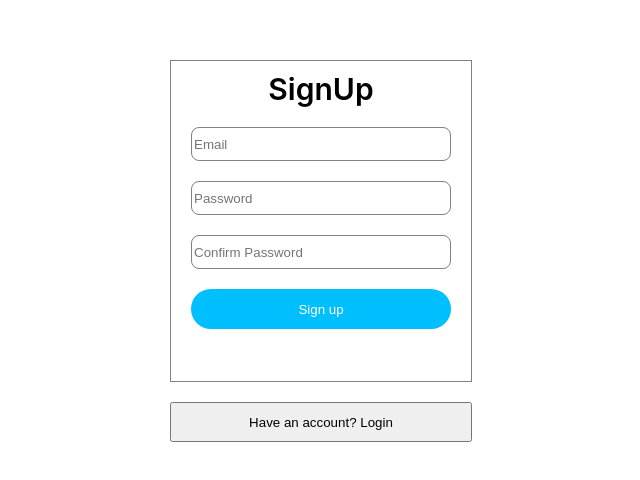
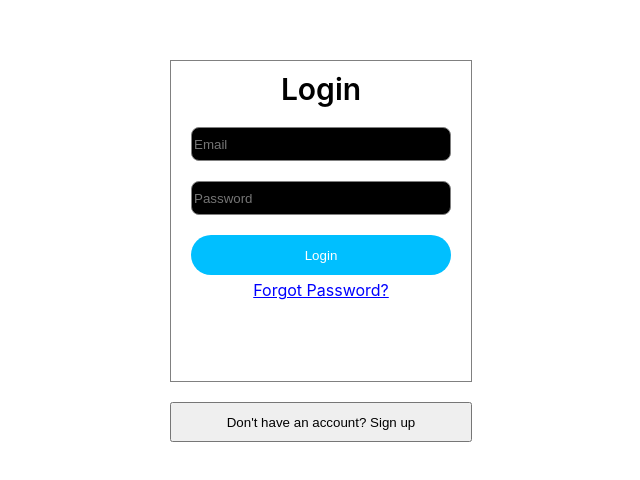
Before and after one commit to AmithChandru/mailbox-client, a React (Create React App) app: page /login in a window 1280 px wide. Shown: the part 180-660 px from the top of the page, without its empty margins (342-982 px from the left). Built offline with nearby package versions, Linux system fonts and the light colour scheme.

Commit message:
Added login

```diff
--- a/package.json
+++ b/package.json
@@ -3,11 +3,14 @@
   "version": "0.1.0",
   "private": true,
   "dependencies": {
+    "@reduxjs/toolkit": "^1.9.3",
     "@testing-library/jest-dom": "^5.16.5",
     "@testing-library/react": "^13.4.0",
     "@testing-library/user-event": "^13.5.0",
     "react": "^18.2.0",
     "react-dom": "^18.2.0",
+    "react-redux": "^8.0.5",
+    "react-router-dom": "^6.9.0",
     "react-scripts": "5.0.1",
     "web-vitals": "^2.1.4"
   },
--- a/src/App.js
+++ b/src/App.js
@@ -1,11 +1,20 @@
 import logo from './logo.svg';
 import './App.css';
 import Signup from './components/Signup';
+import { BrowserRouter, Route, Routes } from 'react-router-dom';
+import Login from './components/Login';
+import Home from './components/Home';
 
 function App() {
   return (
     <div className="App">
-      <Signup />
+      <BrowserRouter>
+        <Routes>
+          <Route path='/login' element={<Login />} />
+          <Route path='/signup' element={<Signup />} />
+          <Route path='/' element={<Home />} />
+        </Routes>
+      </BrowserRouter>
     </div>
   );
 }
--- /dev/null
+++ b/src/components/Home.js
@@ -0,0 +1,9 @@
+const Home = () => {
+  return (
+    <div>
+      <span>Welcome to Expense Tracker!</span>
+    </div>
+  )
+}
+
+export default Home;
--- /dev/null
+++ b/src/components/Login.js
@@ -0,0 +1,98 @@
+import { useContext, useState } from 'react';
+import { useNavigate } from 'react-router-dom';
+import './Signup.css';
+
+const Login = () => {
+
+  const [email, setEmail] = useState(null);
+  const [password, setPassword] = useState(null);
+  const [changePassword, setChangePassword] = useState(false);
+  const [changeEmail, setChangeEmail] = useState(null);
+  const [loading, setLoading] = useState(false);
+  const navigate = useNavigate();
+
+  const handleNavigate = () => {
+    navigate('/signup');
+  }
+
+  const handleLogin = async (e) => {
+    e.preventDefault();
+
+    await fetch('https://identitytoolkit.googleapis.com/v1/accounts:signInWithPassword?key=AIzaSyCszasJf5BQUdZzWYKXbjjvKo5BlnvW79Q', {
+      method: 'POST',
+      body: JSON.stringify({
+        email: email,
+        password: password,
+        returnSecureToken: true
+      }),
+      headers: {
+        'Content-Type': 'application/json'
+      }
+    }).then((res) => {
+      if (res.ok) {
+        res.json().then((data) => {
+          console.log(data);
+          navigate('/');
+        })
+      } else {
+        res.json().then((data) => {
+          alert(data.error.message);
+        })
+      }
+    })
+  }
+
+  const handleForgotPassword = async () => {
+    setLoading(true);
+    await fetch('https://identitytoolkit.googleapis.com/v1/accounts:sendOobCode?key=AIzaSyCszasJf5BQUdZzWYKXbjjvKo5BlnvW79Q', {
+      method: 'POST',
+      body: JSON.stringify({
+        requestType: 'PASSWORD_RESET',
+        email: changeEmail
+      }),
+      headers: {
+        'Content-Type': 'application/json'
+      }
+    }).then((res) => {
+      if (res.ok) {
+        res.json().then((data) => {
+          console.log(data);
+          setLoading(false);
+          changePassword(false);
+        })
+      } else {
+        res.json().then((data) => {
+          console.log(data);
+        })
+      }
+    })
+  }
+
+  return (
+    <div style={{ position: 'absolute', top: '30%', left: '40%' }}>
+      {!changePassword && <div className='SignupModal'>
+        <span style={{ fontSize: '30px', fontWeight: '600', marginTop: '10px' }}>Login</span>
+        <form className='SignupForm' onSubmit={handleLogin}>
+          <input className='SigninInput' type='email' placeholder='Email' onChange={(e) => setEmail(e.target.value)} />
+          <input className='SigninInput' type='password' placeholder='Password' onChange={(e) => setPassword(e.target.value)} />
+          <button className='SignupButton' type='submit'>Login</button>
+          <span className='ForgotPassword' onClick={() => setChangePassword(true)}>Forgot Password?</span>
+        </form>
+      </div>}
+      {changePassword && <div className='SignupModal'>
+        <span style={{ fontSize: '30px', fontWeight: '600', marginTop: '10px' }}>Forgot Password</span>
+        <form className='SignupForm' onSubmit={handleForgotPassword}>
+          <label style={{margin: '20px 0px'}}>Enter the email with which you have registered.</label>
+          <input className='SigninInput' type='email' placeholder='Email' onChange={(e) => setChangeEmail(e.target.value)} />
+          {!loading && <button className='SignupButton' type='submit'>Send Link</button>}
+          {loading && <p>Loading....</p>}
+        </form>
+      </div>}
+      <button className='LoginButton' onClick={handleNavigate}>
+        Don't have an account? Sign up
+      </button>
+    </div>
+  )
+}
+
+export default Login;
--- a/src/components/Signup.js
+++ b/src/components/Signup.js
@@ -1,5 +1,7 @@
 import { useState } from 'react';
-// import { useNavigate } from 'react-router-dom';
+import { useDispatch } from 'react-redux';
+import { useNavigate } from 'react-router-dom';
+import { authActions } from '../store/AuthReducer';
 import './Signup.css';
 
 const Signup = () => {
@@ -7,11 +9,12 @@ const Signup = () => {
   const [email, setEmail] = useState(null);
   const [password, setPassword] = useState(null);
   const [confirmPassword, setConfirmPassword] = useState(null);
-  // const navigate = useNavigate();
+  const navigate = useNavigate();
+  const dispatch = useDispatch();
 
-  // const handleNav = () => {
-  //   navigate('/Login');
-  // }
+  const handleNav = () => {
+    navigate('/login');
+  }
 
   const handleSignup = async (e) => {
     e.preventDefault();
@@ -33,7 +36,8 @@ const Signup = () => {
         }).then((res) => {
           if (res.ok) {
             res.json().then((data) => {
-              console.log(data, 'success');
+              dispatch(authActions.login(data));
+              navigate('/');
             })
           } else {
             res.json().then((data) => {
@@ -45,8 +49,6 @@ const Signup = () => {
         alert('Check if password is correct');
       }
     }
-
-
   }
 
   return (
@@ -60,7 +62,7 @@ const Signup = () => {
           <button className='SignupButton' type='submit'>Sign up</button>
         </form>
       </div>
-      <button className='LoginButton' /* onClick={handleNav} */>
+      <button className='LoginButton' onClick={handleNav}>
         Have an account? Login
       </button>
     </div>
--- a/src/index.js
+++ b/src/index.js
@@ -3,11 +3,15 @@ import ReactDOM from 'react-dom/client';
 import './index.css';
 import App from './App';
 import reportWebVitals from './reportWebVitals';
+import { Provider } from 'react-redux';
+import store from './store/AuthReducer';
 
 const root = ReactDOM.createRoot(document.getElementById('root'));
 root.render(
   <React.StrictMode>
-    <App />
+    <Provider store={store}>
+      <App />
+    </Provider>
   </React.StrictMode>
 );
 
--- /dev/null
+++ b/src/store/AuthReducer.js
@@ -0,0 +1,27 @@
+import { configureStore, createSlice } from "@reduxjs/toolkit";
+
+const authSlice = createSlice({
+  name: 'auth',
+  initialState: {
+    token: null,
+    isAuthenticated: false
+  },
+  reducers: {
+    login(state, action) {
+      state.isAuthenticated = true;
+      state.token = action.payload;
+    },
+    logout(state) {
+      state.isAuthenticated = false;
+      state.token = null;
+    }
+  }
+})
+
+const store = configureStore({
+  reducer: { auth: authSlice.reducer }
+})
+
+export const authActions = authSlice.actions;
+
+export default store;
```
Also changed, not shown: src/components/Login.css (added), 1 other file (tests, documents, lock files or other folders).
